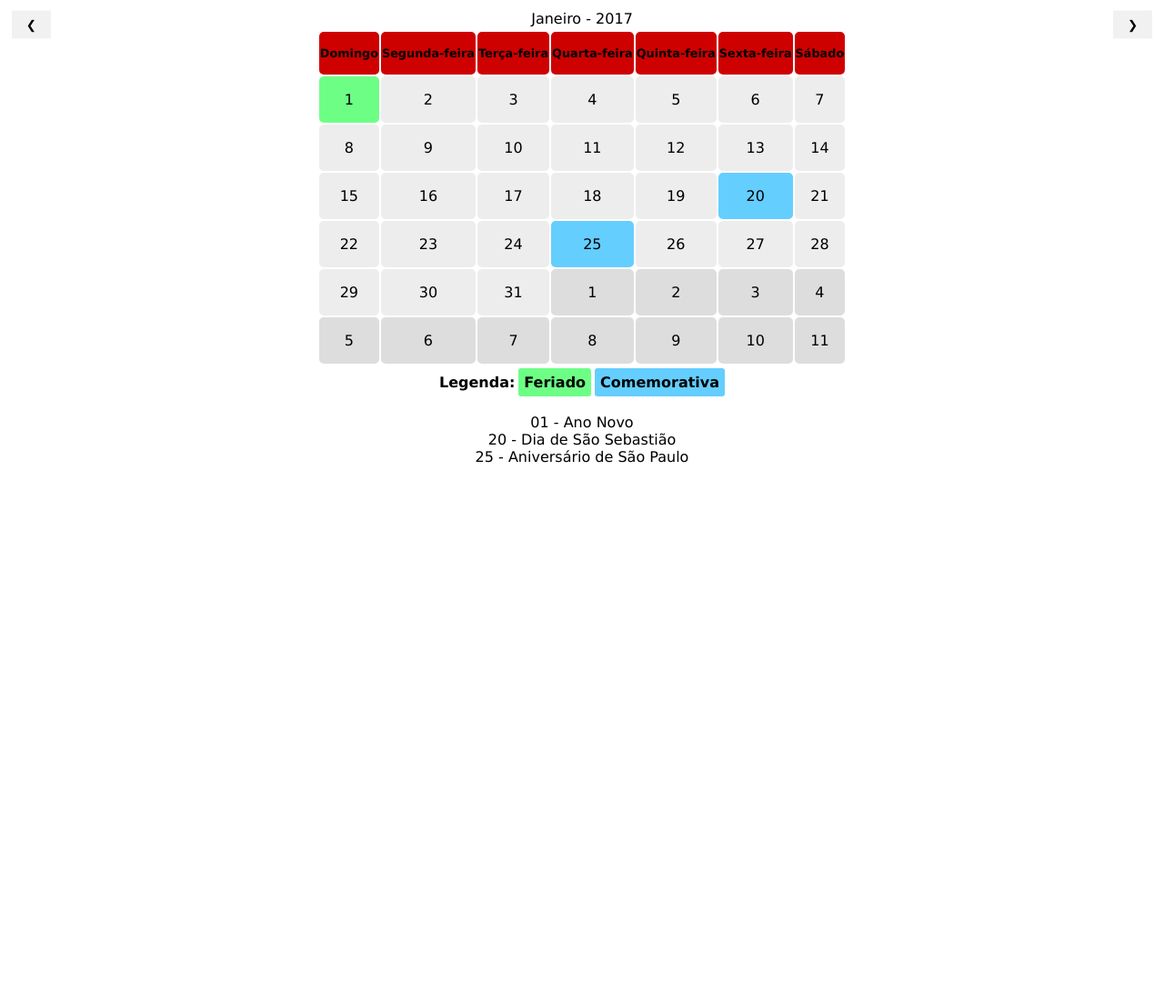
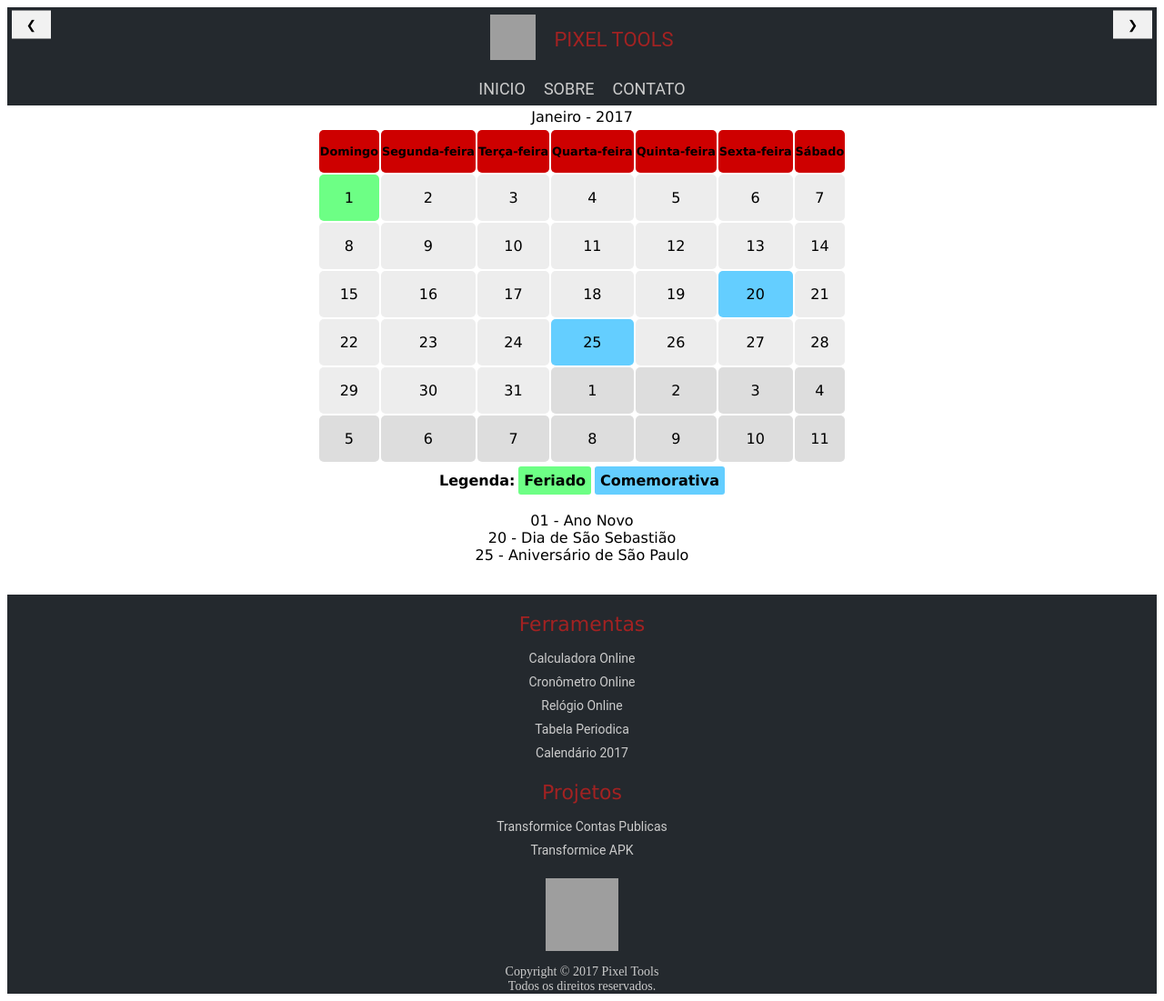
Before and after one commit to TreinoeDieta/Website-Mobile, a Jekyll site: the page calendario/index.html, which Jekyll copies as it is, in a window 1280 px wide. Shown: the whole page at 91% size. Built offline with Jekyll 4.4.1, drawn with Linux system fonts in a browser that asks for light colours; before the commit the page ends 900 px from its top, so only the background shows below that; grey boxes are pictures that could not be loaded.

Commit message:
Update index.html

```diff
--- a/calendario/index.html
+++ b/calendario/index.html
@@ -97,8 +97,93 @@ table, th, td, p {
     border-radius: 3px;
 }
 </style>
+<style>
+		.texto {
+		text-decoration: none;
+    		font-family: "Roboto",helvetica,arial,sans-serif;
+		color: #ccc;
+		font-size: 14px;
+		}
+		.subtitle {
+		text-decoration: none;
+    		font-family: "Roboto",helvetica,arial,sans-serif;
+		color: black;
+		font-size: 16px;
+		text-align: center;
+		}
+		.footer1 {
+		font-size: 22px;
+    		padding-top: 10px;
+    		vertical-align: top;
+    		text-align: center;
+		}
+		.footer2 {
+		font-size: 22px;
+    		padding-top: 10px;
+    		vertical-align: top;
+    		text-align: center;
+		}
+		.footer3 {
+		text-decoration: none;
+		font-size: 14px;
+		color: #ccc;
+    		padding-top: 10px;
+    		vertical-align: top;
+    		text-align: center;
+		}
+		.footer {
+		background-color: #24292e;
+		text-align: center;
+		}
+		.footertitle {
+		margin-top: 10px;
+		margin-bottom: 10px;
+		font-size: 22px;
+		color: #a22222;
+		}
+    		.menutitle {
+		margin-top: 10px;
+		margin-bottom: 10px;
+		font-size: 22px;
+		color: #a22222;
+		}
+    		.menu {
+		background-color: #24292e;
+		text-align: center;
+		}
+    		.menu1 {
+		margin: 8px;
+		font-size: 22px;
+    		vertical-align: middle;
+    		display: inline-block;
+    		text-align: center;
+		font-family: "Roboto",helvetica,arial,sans-serif;
+		color: #a22222;
+		}
+    		.menu2 {
+		text-decoration: none;
+		margin: 8px;
+		font-size: 18px;
+    		vertical-align: middle;
+    		display: inline-block;
+    		text-align: center;
+		font-family: "Roboto",helvetica,arial,sans-serif;
+		color: #ccc;
+		}
+</style>
 </head>
 <body>
+<div class="menu">
+  <div class="menu1">
+    <a href="https://m.pixeltools.tk/"><img src="https://i.imgur.com/PLyBJMz.png" alt="Pixel Tools" width="50px" height="50px"/></a>
+  </div>
+  <div class="menu1">
+PIXEL TOOLS
+	</div><br/>
+<a class="menu2" href="https://m.pixeltools.tk/">INICIO</a>
+<a class="menu2" href="https://m.pixeltools.tk/sobre/">SOBRE</a>
+<a class="menu2" href="https://m.pixeltools.tk/contato/">CONTATO</a>
+</div>
 <div class="w3-content w3-display-container">
 	<div class="mySlides">
 <table align="center" class="mes">
@@ -1022,5 +1107,25 @@ function showDivs(n) {
   x[slideIndex-1].style.display = "block";
 }
 </script>
+<div class="footer">
+<div class="footer1">
+<p class="footertitle">Ferramentas</p>
+<a class="texto" href="https://m.pixeltools.tk/calculadora/">Calculadora Online</a><br/>
+<a class="texto" href="https://m.pixeltools.tk/cronometro/">Cronômetro Online</a><br/>
+<a class="texto" href="https://m.pixeltools.tk/relogio/">Relógio Online</a><br/>
+<a class="texto" href="https://m.pixeltools.tk/tabela-periodica/">Tabela Periodica</a><br/>
+<a class="texto" href="https://m.pixeltools.tk/calendario/">Calendário 2017</a><br/>
+</div>
+<div class="footer2">
+<p class="footertitle">Projetos</p>
+<a class="texto" href="http://transformice.pixeltools.tk/m/">Transformice Contas Publicas</a><br/>
+<a class="texto" href="http://transformice.pixeltools.tk/m/apk/">Transformice APK</a>
+</div>
+<div class="footer3">
+<p class="footertitle"><a href="https://m.pixeltools.tk/"><img src="https://i.imgur.com/PLyBJMz.png" alt="Pixel Tools" width="80px" height="80px"/></a></p>
+Copyright © 2017 Pixel Tools<br/>
+Todos os direitos reservados.
+</div>
+</div>
 </body>
 </html>
```
